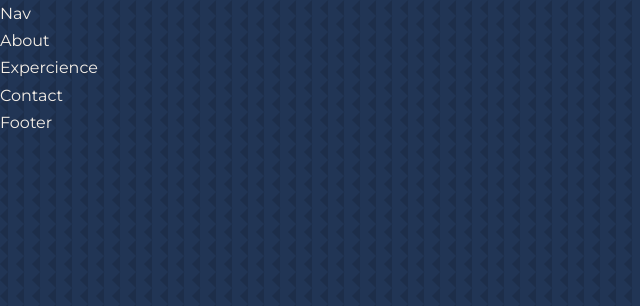
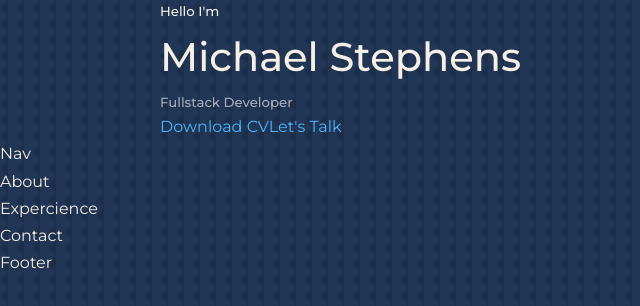
Before and after one commit to NashHub1/react-portfolio, a React (Create React App) app: page / in a window 1280 px wide. Shown: the top 306 px of the page, without its empty margins (0-640 px from the left). Built offline with nearby package versions, Linux system fonts and the light colour scheme.

Commit message:
Download Funktion von CV  eingefügt - CTA

```diff
--- /dev/null
+++ b/src/Components/Header/CTA.jsx
@@ -0,0 +1,12 @@
+import React from 'react'
+import CV from '../../Assets/CV_example.png'
+function CTA() {
+  return (
+    <div className='cta'>
+      <a href={CV} download>Download CV</a>
+      <a href='#contact'>Let's Talk</a>
+    </div>
+  )
+}
+
+export default CTA
--- a/src/Components/Header/Header.jsx
+++ b/src/Components/Header/Header.jsx
@@ -1,11 +1,15 @@
 import React from 'react'
-
+import CTA from './CTA'
 const Header = () => {
   return (
     <header>
-    <div className=''>
+      <div className='container header__container'>
+        <h5>Hello I'm</h5>
+        <h1>Michael Stephens</h1>
+        <h5 className='text_light' >Fullstack Developer</h5>
+        <CTA></CTA>
 
-    </div>
+      </div>
     </header>
   )
 }
```
Also changed, not shown: src/Assets/CV_example.png (added).
